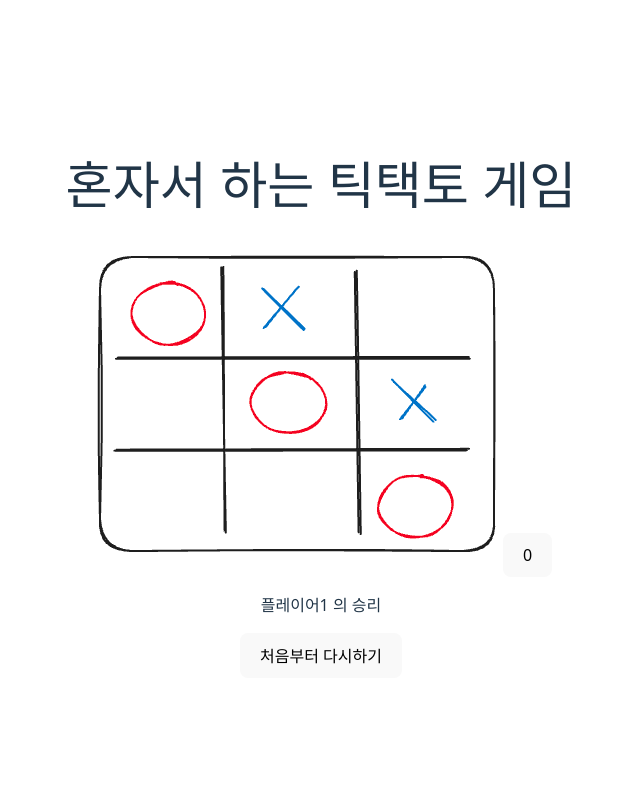
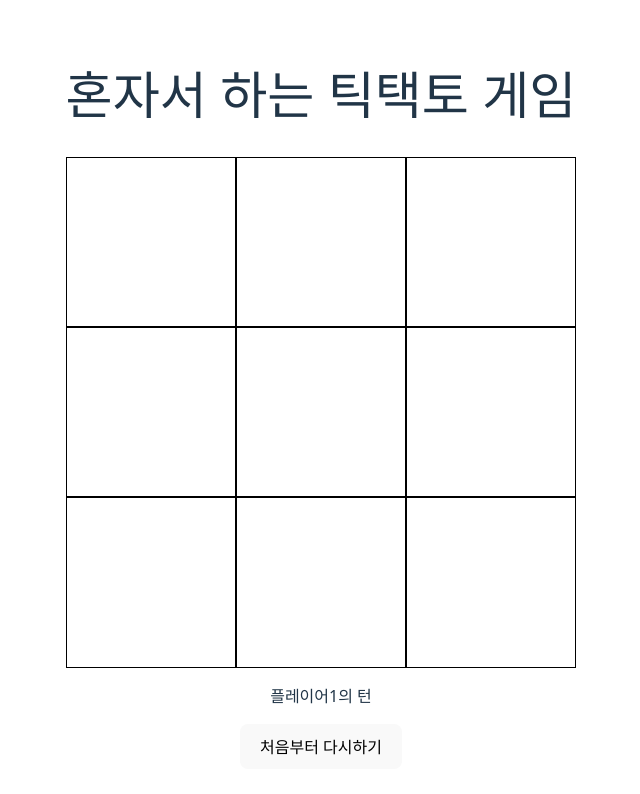
Before and after one commit to KJJDSA/tic_tac_toe_game, a React (Vite) app: page / in a window 1280 px wide. Shown: the top 794 px of the page, without its empty margins (319-959 px from the left). Built offline with nearby package versions, Linux system fonts and the light colour scheme.

Commit message:
틱택토 게임 & 상태바 내부 구현

```diff
--- a/src/components/Atoms/StatusBar.jsx
+++ b/src/components/Atoms/StatusBar.jsx
@@ -5,12 +5,18 @@ const StatusBar = ({target, status}) => {
     targetData: ["플레이어1", "플레이어2"],
     statusData: {
       turn: "턴",
-      win: "승리"
+      win: "승리",
+      draw: "무승부",
     }
+  }
+
+  let text = data.targetData[target] + "의 " + data.statusData[status]
+  if (status === "draw") {
+    text = "무승부"
   }
   return (
     <div>
-      <p>{data.targetData[target]} 의 {data.statusData[status]}</p>
+      <p>{text}</p>
     </div>
   )
 }
--- a/src/components/Molecules/TicTacToe.jsx
+++ b/src/components/Molecules/TicTacToe.jsx
@@ -3,29 +3,130 @@ import StatusBar from '../Atoms/StatusBar'
 import ResetButton from '../Atoms/ResetButton'
 
 const TicTacToe = () => {
-  const [roundData, setRoundData] = React.useState({
+  const dummyData = {
+    player: [
+      { id: 1, name: "플레이어1", symbol: "O" },
+      { id: 2, name: "플레이어2", symbol: "X" }
+    ],
     count: 0,
-  })
-  // 게임 진행을 저장하는 함수
-  const setRoundDataCount = (newCount) => {
+    // 0: 빈칸, 1: O, 2: X
+    boxes: [
+      [0, 0, 0],
+      [0, 0, 0],
+      [0, 0, 0]
+    ],
+    winner: null,
+    target: 0,
+  }
+  const [roundData, setRoundData] = React.useState(dummyData)
+
+  // 게임을 다시 시작합니다.
+  const resetRoundData = () => {
+    setRoundData(dummyData)
+  }
+
+  // 게임을 진행합니다.
+  const playRound = (row, col) => {
+    // 이미 선택된 칸이거나 게임이 끝났다면 아무것도 하지 않습니다.
+    if (roundData.boxes[row][col] !== 0 || roundData.winner !== null) return
+
+    // 현재 플레이어의 심볼을 넣습니다.
+    const newBoxes = [...roundData.boxes]
+    newBoxes[row][col] = roundData.target + 1
+
+    // 다음 플레이어로 변경합니다.
+    const nextTarget = roundData.target === 0 ? 1 : 0
+
+    // 카운트 횟수 증가
+    const newCount = roundData.count + 1
+
+    // 승자를 확인합니다
+    const winner = checkWinner(newBoxes) ? roundData.target : null
+
     setRoundData({
+      ...roundData,
       count: newCount,
+      boxes: newBoxes,
+      target: nextTarget,
+      winner
     })
   }
+
+  const curTarget = roundData.winner !== null ? roundData.winner : roundData.target
+
+  const curStatus = roundData.winner !== null ? "win" : roundData.count > 8 ? "draw" : "turn"
+
+  if (roundData.winner !== null) {
+    alert(`${dummyData.player[roundData.target].name}님이 승리하셨습니다!`)
+  } else if (roundData.count > 8) {
+    alert("무승부입니다!")
+  }
+
+  console.log('g')
 
   return (
     <div>
       {/* 틱택토 게임 본체 */}
-      <img src="src/assets/tictactoeSample.png" alt="" />
-      <button onClick={() => setRoundDataCount(roundData.count + 1)}>{roundData.count}</button>
+      <div style={{ display: "flex", flexDirection: "column" }}>
+        {roundData.boxes.map((row, rowIndex) => {
+          return (
+            <div key={rowIndex} style={{ display: "flex"}}>
+              {row.map((col, colIndex) => {
+                return (
+                  <div
+                    key={colIndex}
+                    onClick={() => playRound(rowIndex, colIndex)}
+                    style={{
+                      width: "33%",
+                      aspectRatio: "1",
+                      border: "1px solid black",
+                      display: "flex",
+                      justifyContent: "center",
+                      alignItems: "center"
+                    }}
+                  >
+                    {!col ? "" : col === 1 ? "O" : "X"}
+                  </div>
+                )
+              })}
+            </div>
+          )
+        })}
+      </div>
 
       {/* 차례, 승리여부를 알려주는 스테이터스 바 */}
-      <StatusBar target={0} status="win" />
+      <StatusBar target={curTarget} status={curStatus} />
 
       {/* ResetButton 아톰에는 onReset 메소드가 필요하다. */}
-      <ResetButton onReset={() => setRoundDataCount(0)}>처음부터 다시하기</ResetButton>
+      <ResetButton onReset={() => resetRoundData()}>처음부터 다시하기</ResetButton>
     </div>
   )
 }
 
+  // 게임이 끝났는지 확인합니다.
+  const checkWinner = (boxes) => {
+    // 승리 조건을 확인합니다.
+    const winningCombinations = [
+      // 가로
+      [boxes[0][0], boxes[0][1], boxes[0][2]],
+      [boxes[1][0], boxes[1][1], boxes[1][2]],
+      [boxes[2][0], boxes[2][1], boxes[2][2]],
+      // 세로
+      [boxes[0][0], boxes[1][0], boxes[2][0]],
+      [boxes[0][1], boxes[1][1], boxes[2][1]],
+      [boxes[0][2], boxes[1][2], boxes[2][2]],
+      // 대각선
+      [boxes[0][0], boxes[1][1], boxes[2][2]],
+      [boxes[0][2], boxes[1][1], boxes[2][0]]
+    ]
+
+    for (let i = 0; i < winningCombinations.length; i++) {
+      const combination = winningCombinations[i]
+      if (combination.every((val) => val === combination[0] && val !== 0)) {
+        return true
+      }
+    }
+    return false
+  }
+
 export default TicTacToe
```
